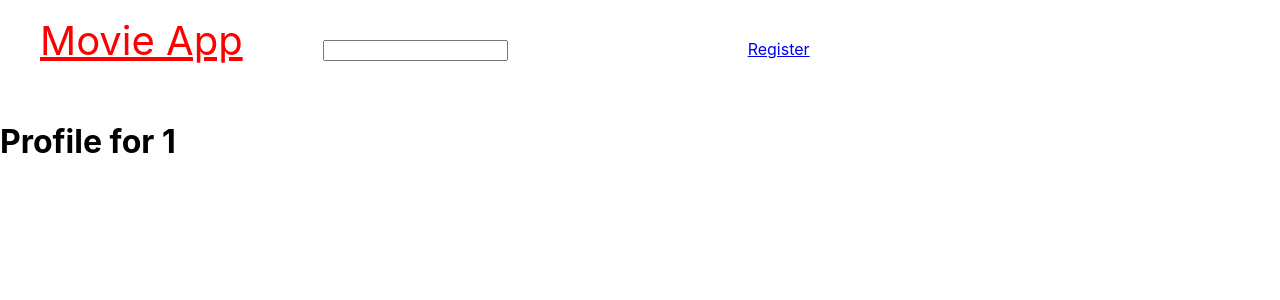
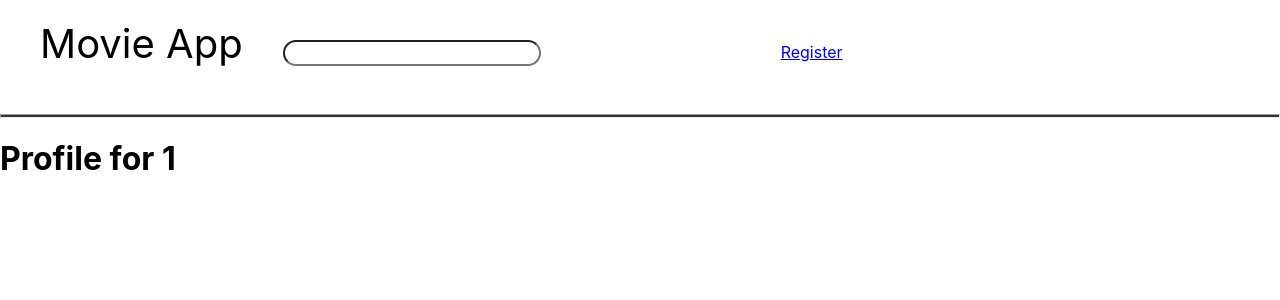
Before and after one commit to Peasami/movie-app-react, a React (Create React App) app in the folder movie_client/: page /Profile/1 in a window 1280 px wide. Shown: the top 300 px of the page. Built offline with nearby package versions, Linux system fonts and the light colour scheme.

Commit message:
trending view for landing page and stylesheets folder

```diff
--- a/movie_client/src/components/main.js
+++ b/movie_client/src/components/main.js
@@ -1,6 +1,10 @@
 import { Link, Outlet } from "react-router-dom";
-import React, { useEffect, useState } from 'react';
+import React, { useEffect, useState } from "react";
 
+import "../stylesheets/trending-window.css";
+import "../stylesheets/navigation.css";
+
+// Main component rendering Trending, Reviews, and Groups components
 function Main() {
   return (
     <div>
@@ -11,40 +15,49 @@ function Main() {
   );
 }
 
-function TrendingTitle({ movie }) {
+// Component rendering image, title and overview of a trending movie
+function TrendingObj({ movie }) {
+  const imageSrcUrl = "https://image.tmdb.org/t/p/w500/" + movie.poster_path;
+  const tmdbUrl = "https://www.themoviedb.org/movie/" + movie.id;
   return (
-        <li><b>{movie.title}</b>
-            <br />
-            {movie.overview}
-        </li>
+    <div className="flex-item">
+      <a target="_blank" href={tmdbUrl}>
+        <img src={imageSrcUrl} />
+        <div className="overlay">
+          <b>{movie.title}</b>
+          <p>{movie.overview}</p>
+        </div>
+      </a>
+    </div>
   );
 }
 
 function Trending() {
+  // State to store the list of trending movies
   const [trendingMovies, setTrendingMovies] = useState([]);
 
-
+  // API key for making requests to The Movie Database (TMDB) API
   const API_KEY = process.env.REACT_APP_TMBD_API_KEY;
 
   useEffect(() => {
-
     const fetchData = async () => {
+      // Fetch trending movies from TMDB API
       const options = {
-                method: 'GET',
+        method: "GET",
         headers: {
-                    accept: 'application/json',
+          accept: "application/json",
           Authorization: "Bearer " + API_KEY,
         },
       };
       try {
         const response = await fetch(
-                    'https://api.themoviedb.org/3/movie/popular?language=en-US&page=1',
+          "https://api.themoviedb.org/3/movie/popular?language=en-US&page=1",
           options
         );
         const data = await response.json();
         setTrendingMovies(data.results);
       } catch (error) {
-                console.error('Error fetching data:', error);
+        console.error("Error fetching data:", error);
       }
     };
     fetchData();
@@ -53,12 +66,10 @@ function Trending() {
     <>
       <div>
         <h1>Trending Movies</h1>
-                <div style={{ width: '300px', height: '250px', border: 'solid' }}>
-                    <ul>
+        <div className="flex-container">
           {trendingMovies.map((movie) => (
-                            <TrendingTitle movie={movie} />
+            <TrendingObj movie={movie} />
           ))}
-                    </ul>
         </div>
       </div>
     </>
@@ -69,9 +80,18 @@ function Reviews() {
   return (
     <div>
       <h1>
-                <Link to="/reviews" style={{ textDecoration: 'none' }}>Reviews</Link>
+        <Link to="/reviews" style={{ textDecoration: "none" }}>
+          Reviews
+        </Link>
       </h1>
-            <div style={{ width: '300px', height: '250px', border: 'solid', display: 'flex' }}></div>
+      <div
+        style={{
+          width: "300px",
+          height: "250px",
+          border: "solid",
+          display: "flex",
+        }}
+      ></div>
     </div>
   );
 }
@@ -80,9 +100,11 @@ function Groups() {
   return (
     <div>
       <h1>
-                <Link to="/groups" style={{ textDecoration: 'none' }}>Groups</Link>
+        <Link to="/groups" style={{ textDecoration: "none" }}>
+          Groups
+        </Link>
       </h1>
-            <div style={{ width: '300px', height: '250px', border: 'solid' }}></div>
+      <div style={{ width: "300px", height: "250px", border: "solid" }}></div>
     </div>
   );
 }
--- a/movie_client/src/components/navigation.js
+++ b/movie_client/src/components/navigation.js
@@ -5,12 +5,12 @@ const Navigation = () => {
         <>
             <nav>
                 <form>
-                    <Link to="/" style={{ color: "red", fontSize: 40, margin: 40 }}>Movie App</Link>
-                    <input type="text" style={{margin: 40 }}></input>
+                    <a className="logo" href="/" >Movie App</a>
+                    <input className="search" type="text" style={{margin: 40 }}></input>
                     <Link to="/register" style={{marginLeft: 200}}>Register</Link>
+                    <hr/>
                 </form>
             </nav>
-
             <Outlet />
         </>
     )
--- /dev/null
+++ b/movie_client/src/stylesheets/navigation.css
@@ -0,0 +1,21 @@
+nav {
+    background-color: white;
+}
+
+.logo {
+    color: black;
+    font-size: 40px;
+    margin-left: 40px;
+    text-decoration: none;
+}
+
+.search {
+    width: 250px;
+    min-height: 20px;
+    border-radius: 30px;
+}
+
+hr {
+    height: 2px;
+    background-color: #333;
+}
--- /dev/null
+++ b/movie_client/src/stylesheets/trending-window.css
@@ -0,0 +1,47 @@
+.flex-container {
+    display: flex;
+    flex-wrap: nowrap;
+    overflow-x: auto;
+}
+
+::-webkit-scrollbar {
+    display: none;
+}
+
+.flex-item {
+    position: relative;
+    flex: 0 0 auto;
+    margin-right: 20px;
+    max-width: 300px;
+}
+
+.flex-item img {
+    width: 100%;
+    height: auto;
+    border-radius: 8px;
+    box-shadow: 0 4px 8px rgba(0, 0, 0, 0.1);
+}
+
+.overlay {
+    position: absolute;
+    font-size: 12px;
+    top: 0;
+    left: 0;
+    right: 0;
+    bottom: 0;
+    display: flex;
+    flex-direction: column;
+    justify-content: flex-end;
+    padding: 10px;
+    color: white;
+    background: linear-gradient(rgba(0, 0, 0, 0), #000000);
+    border-radius: 8px;
+}
+
+.overlay b {
+    margin-bottom: 8px;
+}
+
+.overlay p {
+    margin: 0;
+}
```
Lines whose indentation alone changed are shown as unchanged.
